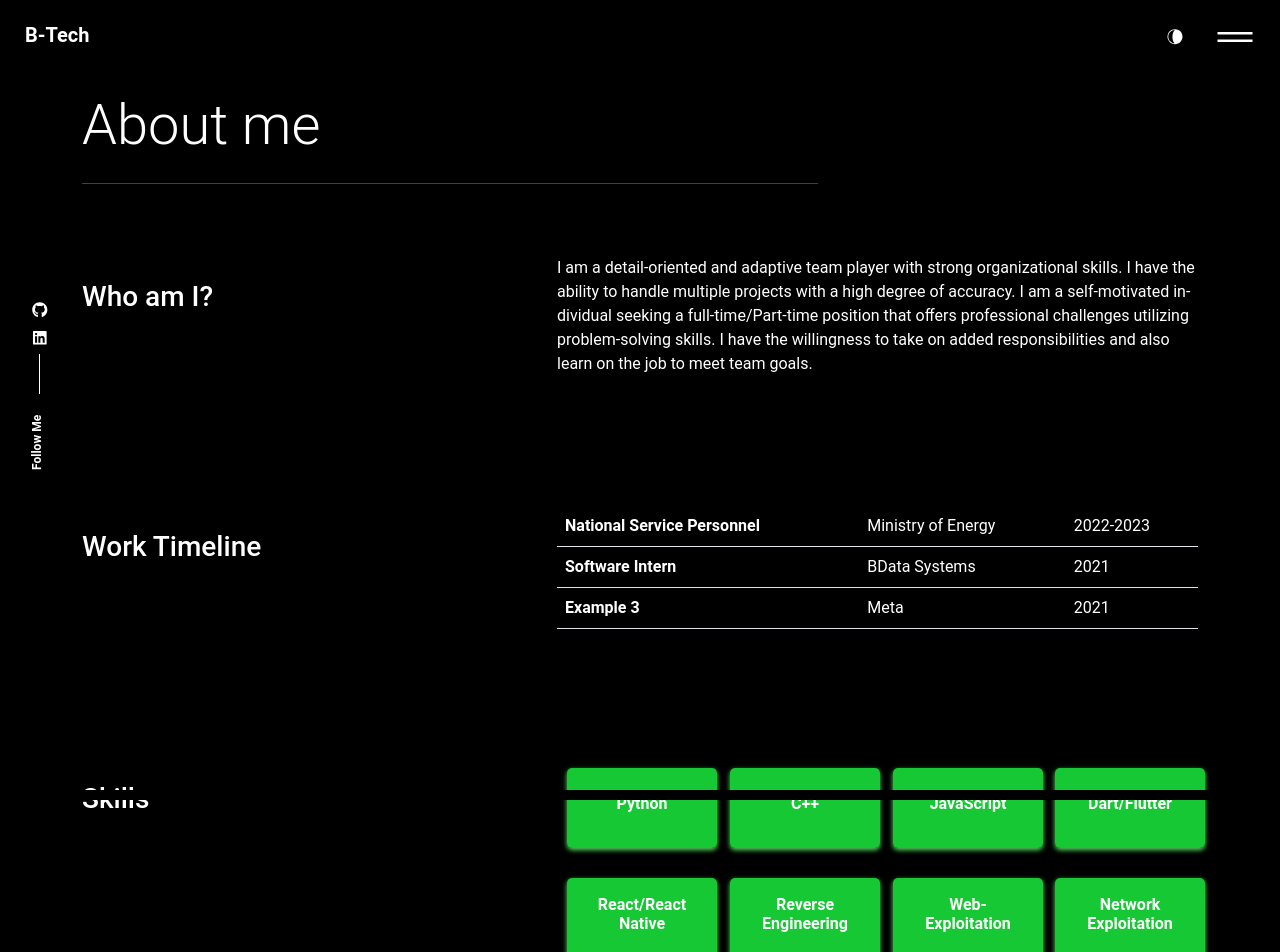
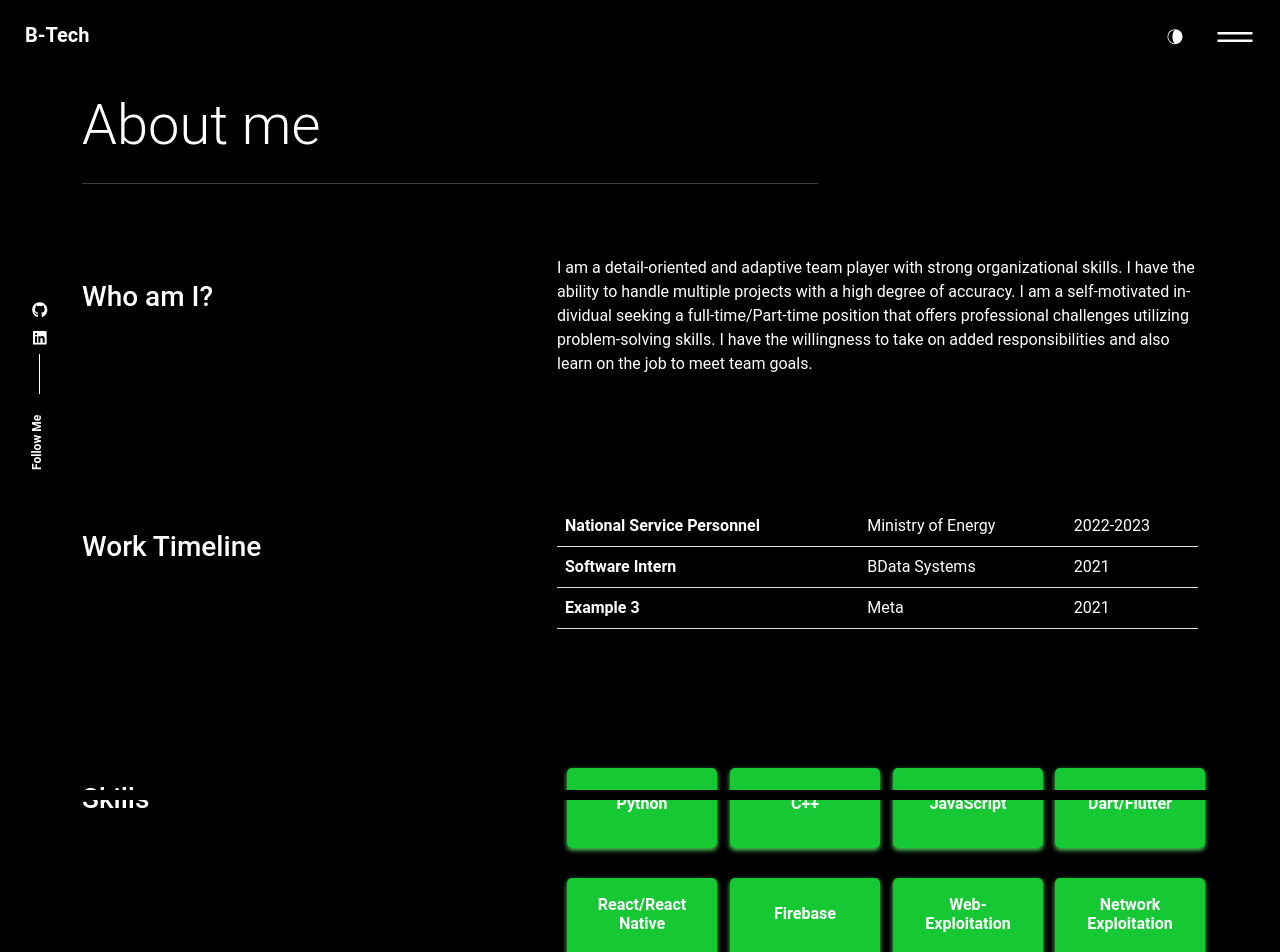
Before and after one commit to Aquarius-blake/portfolio, a React (Create React App) app: page /about in a window 1280 px wide. Shown: the top 952 px of the page. Built offline with nearby package versions, Linux system fonts and the light colour scheme.

Commit message:
update content_option.js

```diff
--- a/src/content_option.js
+++ b/src/content_option.js
@@ -61,7 +61,7 @@ const skills = [{
     },
 
     {
-        name: "Reverse Engineering",
+        name: "Firebase",
     },
 
     {
```
